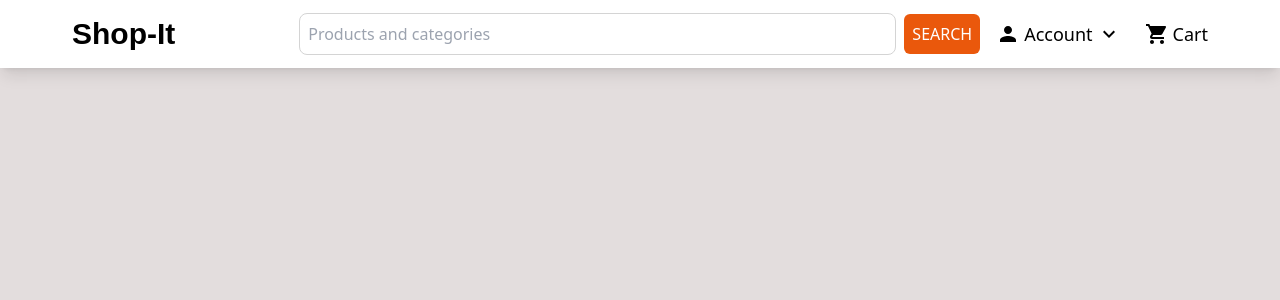
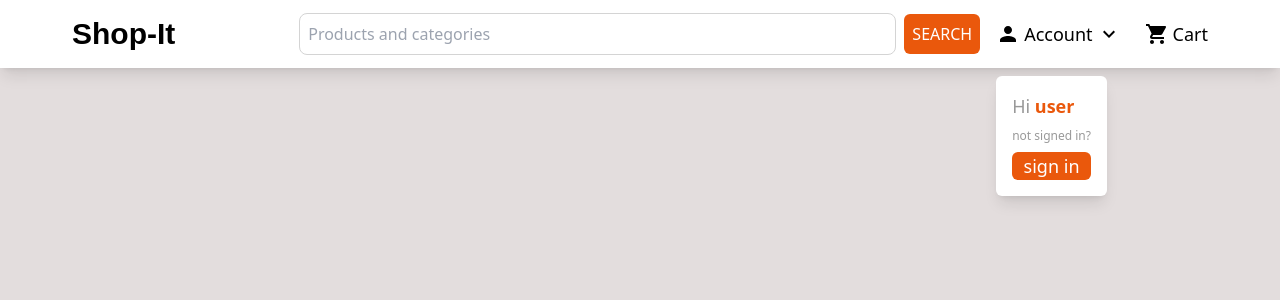
Before and after one commit to Ayothegod/New-shopit, a Next.js app: page / in a window 1280 px wide. Shown: the top 300 px of the page. Built offline with nearby package versions, Linux system fonts and the light colour scheme.

Commit message:
add account modal

```diff
--- a/components/Header.jsx
+++ b/components/Header.jsx
@@ -14,7 +14,7 @@ const Header = () => {
           </p>
           <div className="flex sm:hidden gap-2 ">
             <PersonIcon className=" " />
-            <ShoppingCartIcon className=''/>
+            <ShoppingCartIcon className="" />
           </div>
         </div>
 
@@ -30,15 +30,21 @@ const Header = () => {
             </button>
           </div>
           <div className="hidden md:flex md:justify-between md:gap-x-6 text-lg md:items-center">
-            <div className="flex items-center gap-x-1 ">
-              <PersonIcon className=''/>
+            <div className="flex items-center gap-x-1 relative">
+              <PersonIcon className="" />
               <p className="">Account</p>
-              <KeyboardArrowDownIcon/>
+              <KeyboardArrowDownIcon />
 
-
+              <div className="absolute top-14 p-4 rounded-md bg-white shadow-lg flex flex-col gap-y-2 ">
+                <h1 className="text-[#999]">
+                  Hi <span className="text-orange-600 font-semibold text-md ">user</span>
+                </h1>
+                <p className="text-xs text-[#999]">not signed in? </p>
+                <button className="text-white bg-orange-600 py-0 px-2 rounded-md border-none">sign in</button>
+              </div>
             </div>
             <div className="flex items-center gap-x-1 ">
-              <ShoppingCartIcon className=''/>
+              <ShoppingCartIcon className="" />
               <p className="">Cart</p>
             </div>
           </div>
@@ -48,7 +54,4 @@ const Header = () => {
   );
 };
 
-
-
-
 export default Header;
```
